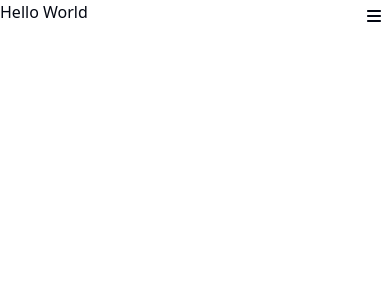
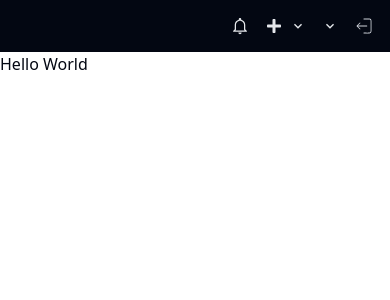
Before and after one commit to Faraz-dev99/creatikIT, a Next.js app: page / in a window 390 px wide. Shown: the top 300 px of the page. Built offline with nearby package versions, Linux system fonts and the light colour scheme.

Commit message:
navbar: fixed

```diff
--- a/src/app/component/Nav.tsx
+++ b/src/app/component/Nav.tsx
@@ -36,26 +36,26 @@ export default function Navbar() {
   }, []);
 
   return (
-    <div className="flex max-md:flex-col max-md:float-right max-md:mt-8 max-md:mr-2 max-md:rounded-md justify-between items-center max-md:max-w-[200px] bg-gray-950 text-gray-300">
-      <div className=" max-md:hidden"/>
+    <div className="flex  justify-between items-center bg-gray-950 text-gray-300">
+      <div className="" />
       <nav className="px-2">
-        <ul className="flex max-md:flex-col max-md:justify-center max-md:items-center gap-2">
+        <ul className="flex">
           {/* Notifications */}
           <li ref={notificationsRef} className="grid place-items-center relative">
-            <div className="grid place-items-center w-full h-full max-md:text-xs text-gray-200 cursor-pointer p-4 hover:bg-gray-800">
+            <div className="grid place-items-center w-full h-full max-md:text-xs text-gray-200 cursor-pointer p-4 max-md:p-2 hover:bg-gray-800" onClick={() =>
+              setOpenMenu(openMenu === "notifications" ? null : "notifications")
+            }
+              onMouseEnter={() => setOpenMenu("notifications")}>
               <IoMdNotificationsOutline
                 className=" text-xl"
-              onClick={() =>
-                setOpenMenu(openMenu === "notifications" ? null : "notifications")
-              }
-              onMouseEnter={() => setOpenMenu("notifications")}
+
               />
             </div>
 
             {openMenu === "notifications" && (
-              <div className=" absolute top-full md:right-0 max-md:right-[-200px]">
+              <div className=" absolute top-full md:right-0 max-md:right-[-120px]">
                 <PopUps>
-                <div className="flex flex-col w-[300px] min-h-[400px]">
+                  <div className="flex flex-col w-[300px] max-md:w-[270px] min-h-[400px]">
                     <div className="flex justify-between items-center py-4 px-4 w-full text-lg bg-gray-300">
                       <h3 className="text-gray-500">Notifications</h3>
                       <p className="text-sky-700">view all</p>
@@ -71,12 +71,12 @@ export default function Navbar() {
           {/* Quick Add */}
           <li ref={quickAddRef} className="flex items-center relative gap-2">
             <div
-              className="flex items-center gap-2 w-full h-full text-gray-200 cursor-pointer p-4 hover:bg-gray-800"
+              className="flex items-center gap-2 w-full h-full text-gray-200 cursor-pointer p-4 max-md:p-2 hover:bg-gray-800"
               onClick={() => setOpenMenu(openMenu === "quickAdd" ? null : "quickAdd")}
               onMouseEnter={() => setOpenMenu("quickAdd")}
             >
               <FaPlus />
-              <span className="">Quick Add</span>
+              <span className=" max-md:hidden">Quick Add</span>
               {openMenu === "quickAdd" ? <MdKeyboardArrowUp /> : <MdKeyboardArrowDown />}
             </div>
             {openMenu === "quickAdd" && (
@@ -109,13 +109,13 @@ export default function Navbar() {
           </li>
 
           {/* Admin Mail */}
-          <li ref={adminMailRef} className="flex items-center relative cursor-pointer gap-2 p-4 hover:bg-gray-800">
+          <li ref={adminMailRef} className="flex items-center relative cursor-pointer gap-2 ">
             <div
-              className="flex items-center gap-2 w-full h-full text-gray-200"
+              className="flex items-center gap-2 w-full h-full text-gray-200 p-4 max-md:p-2 hover:bg-gray-800"
               onClick={() => setOpenMenu(openMenu === "adminMail" ? null : "adminMail")}
               onMouseEnter={() => setOpenMenu("adminMail")}
             >
-              <span className="">admin mail</span>
+              <span className=" max-md:hidden">admin mail</span>
               {openMenu === "adminMail" ? <MdKeyboardArrowUp /> : <MdKeyboardArrowDown />}
             </div>
             {openMenu === "adminMail" && (
@@ -141,7 +141,7 @@ export default function Navbar() {
           </li>
 
           {/* Logout button */}
-          <li className="grid place-items-center relative cursor-pointer text-xl p-4 hover:bg-gray-800">
+          <li className="grid place-items-center relative cursor-pointer text-xl p-4 max-md:px-2 hover:bg-gray-800">
             <CiLogout />
           </li>
         </ul>
--- a/src/app/layout.tsx
+++ b/src/app/layout.tsx
@@ -8,7 +8,7 @@ import { FaBars } from "react-icons/fa6";
 import { IoMdClose } from "react-icons/io";
 
 export default function RootLayout({ children }: { children: ReactNode }) {
-  const [isMenu,setIsMenu]=useState(false);
+ /*  const [isMenu,setIsMenu]=useState(false);
   const menuRef=useRef<HTMLDivElement>(null);
 
   useEffect(() => {
@@ -21,16 +21,16 @@ export default function RootLayout({ children }: { children: ReactNode }) {
       };
       document.addEventListener("mousedown", handleClickOutside);
       return () => document.removeEventListener("mousedown", handleClickOutside);
-    }, []);
+    }, []); */
 
 
   return (
     <html lang="en">
       <body>
           {/* <Sidebar> */}
-          <div className=' md:hidden float-right  m-2' onClick={()=>setIsMenu(!isMenu)}>{isMenu?<IoMdClose/>:<FaBars />}</div>
-        {isMenu&&<div ref={menuRef} className=' md:hidden'><Navbar /></div>}
-        <div className=' max-md:hidden'><Navbar/></div>
+          {/* <div className=' md:hidden float-right  m-2' onClick={()=>setIsMenu(!isMenu)}>{isMenu?<IoMdClose/>:<FaBars />}</div>
+         {isMenu&&<div ref={menuRef} className=' md:hidden'><Navbar /></div>}  */}
+        <div className=''><Navbar/></div>
         <div>{children}</div>
        {/*  </Sidebar> */}
 
```
Lines whose indentation alone changed are shown as unchanged.
